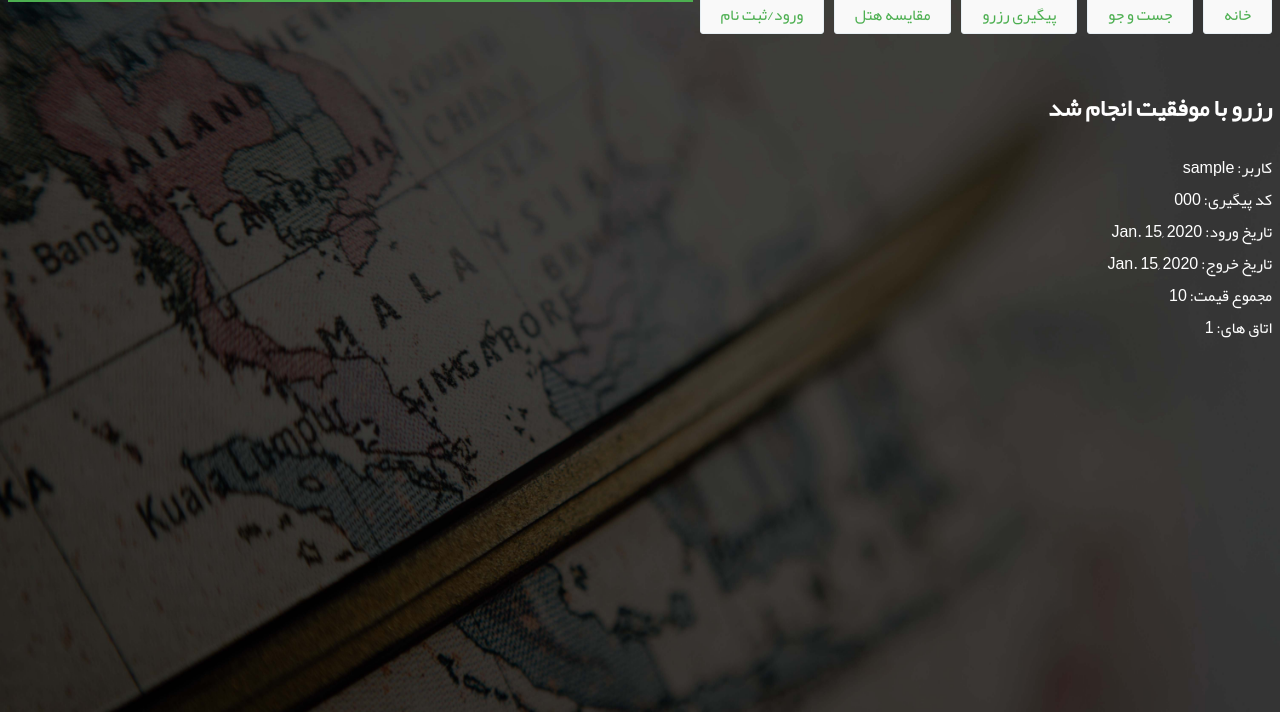
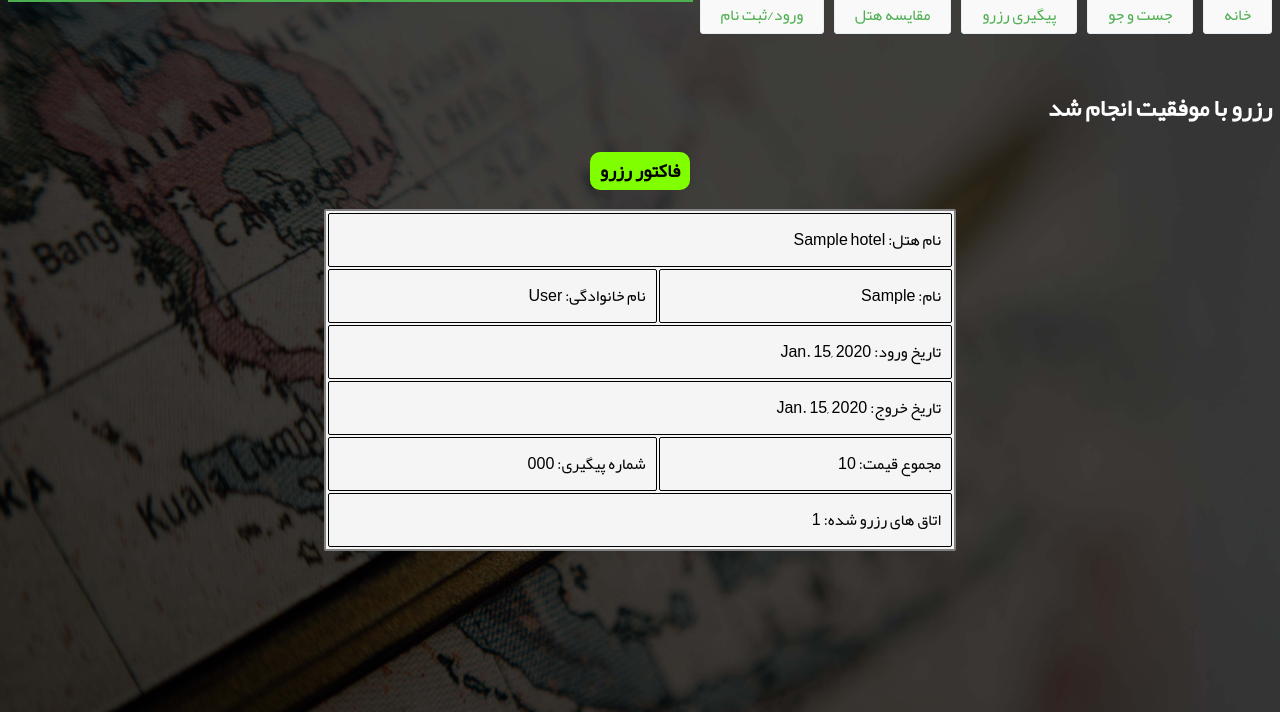
Before and after one commit to Pooryamn/Hotel-reservation-System, a Django app: template blog/templates/blog/hotel/reserve_factor.html in a window 1280 px wide. Shown: the part 88-800 px from the top of the page. Run offline with Django 3.2, Linux system fonts and the light colour scheme; the template is opened without the code that fills it: values that come from a table or form of the project are taken from there, others are empty; tables that the repository leaves empty hold one stand-in row (values such as "Sample post"); some libraries are stand-ins or nearby versions.

Commit message:
update reserve factor

```diff
--- a/blog/templates/blog/hotel/reserve_factor.html
+++ b/blog/templates/blog/hotel/reserve_factor.html
@@ -10,20 +10,87 @@
     <title>فاکتور رزرو</title>
     <link rel="stylesheet" href="{% static 'css/home.css' %}" type="text/css">
     <!-- <link rel="stylesheet" href="{% static 'css/search.css' %}" type="text/css"> -->
+    <style type="text/css">
+        h3{
+            color:white;
+            text-align: center;
+        }
+        table{
+            background-color: whitesmoke;
+            border: gray solid 2px;
+            border-radius: 2px;
+            margin-right: auto;
+            margin-left: auto;
+            width: 50%;
+            height: 300px;
+        }
+        table td{
+            padding: 10px;
+            text-align: right;
+            border: 1px solid black;
+            border-radius: 2px;
+        }
+        a{
+            text-decoration: none;
+            color:  #4caf50;
+        }
+        .h3{
+            background-color: chartreuse;
+            border-radius: 10px;
+            width: 100px;
+            margin-left:auto ;
+            margin-right:auto ;
+        }
+        h3{
+            color: black;
+        }
+    </style>
 </head>
 <body>
 {% include "header.html" %}
 <br><br><br>
 <div style="color: white;">
 <h2>رزرو با موفقیت انجام شد</h2>
+</div>
 
+<div class="h3">
+    <h3>
+        فاکتور رزرو
+    </h3>
+</div>
 
-کاربر:‌ {{reserve.user.username}}<br>
-کد پیگیری:‌ {{reserve.trackingCode}}<br>
-تاریخ ورود:‌ {{reserve.beginDate|to_jalali:'%y-%m-%d'}}<br>
-تاریخ خروج:‌ {{reserve.endDate|to_jalali:'%y-%m-%d'}}<br>
-مجموع قیمت: {{reserve.totalPrice}}<br>
-اتاق های: {{ reserve|room_numbers }}
-</div>
+<table>
+    <tr>
+       <td colspan="2" style="text-align: right"> نام هتل: {{reserve.room.first.hotel }} </td>
+    </tr>
+    <tr>
+        <td>
+            نام: {{reserve.user.first_name}}
+        </td>
+        <td>
+            نام خانوادگی: {{reserve.user.last_name}}
+        </td>
+    </tr>
+    <tr>
+        <td colspan="2" style="text-align: right;"> تاریخ ورود: {{reserve.beginDate|to_jalali:'%d/ %m/ %y'}}</td>
+    </tr>
+    <tr>
+        <td colspan="2" style="text-align: right"> تاریخ خروج: {{reserve.endDate|to_jalali:'%d/ %m/ %y'}}</td>
+    </tr>
+    <tr>
+        <td>
+           مجموع قیمت: {{reserve.totalPrice}}
+        </td>
+        <td>
+            شماره پیگیری:‌ {{reserve.trackingCode}}
+        </td>
+
+    </tr>
+    <tr>
+        <td colspan="2" style="text-align: right">اتاق های رزرو شده: {{ reserve|room_numbers }}</td>
+    </tr>
+</table>
+<br><br><br>
+
 </body>
 </html>
```
Also changed, not shown: blog/templates/blog/hotel/reservation_tracking.html (+85 -19 lines).
